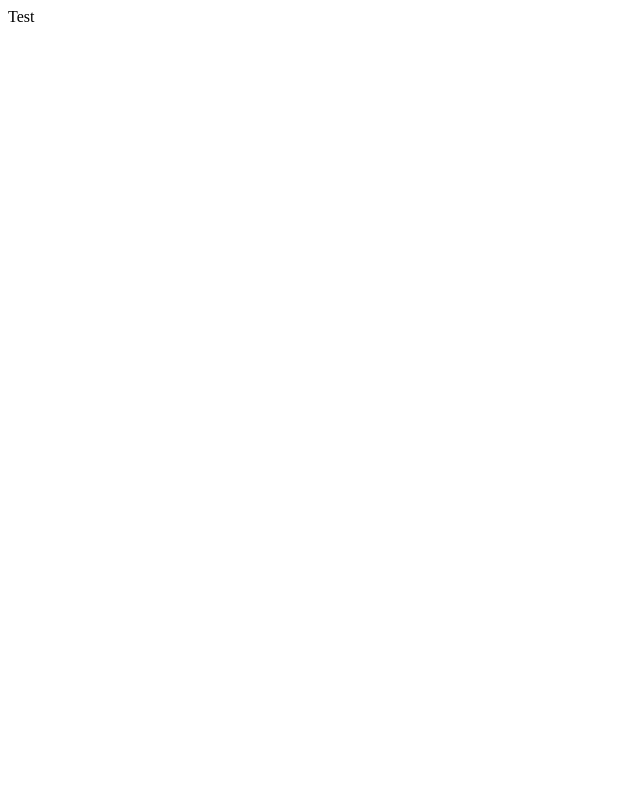
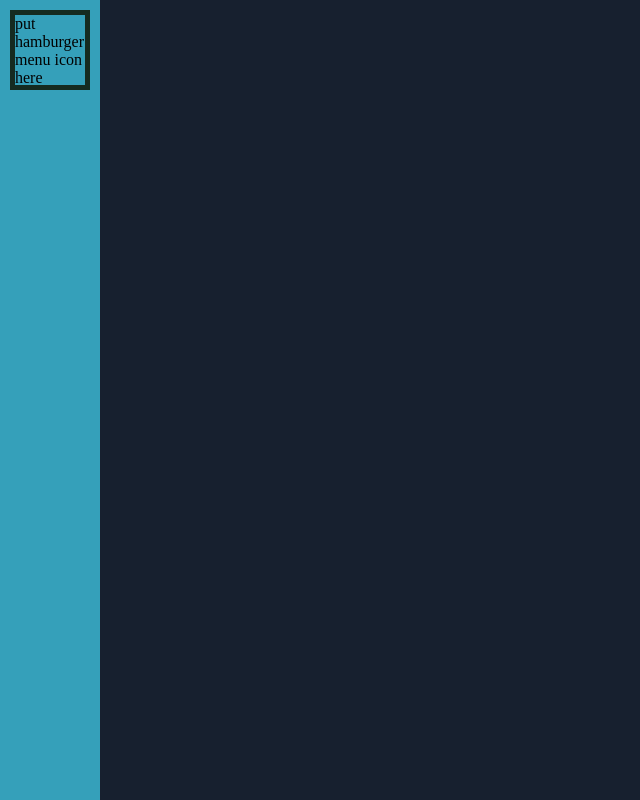
Before and after one commit to m-nguyen22/m-nguyen22.github.io, a plain HTML site: page index.html in a window 1280 px wide. Shown: the whole page, without its empty margins (0-640 px from the left). Drawn offline with Linux system fonts and the light colour scheme.

Commit message:
starting nav, adding css

```diff
--- /dev/null
+++ b/css/main.css
@@ -0,0 +1,32 @@
+body {
+    background-color: #17202f;
+    margin: 0px;
+    /*height:100%;*/
+}
+
+nav{
+    position: fixed;
+    width: 100px;
+    height: 100%;
+    background-color: #35a0ba;
+}
+
+#navbutton{
+    width:70px;
+    height:70px;
+    border:5px solid #152b20;
+    display:block;
+    margin:10px 10px 10px 10px;
+}
+
+#navbutton:hover {
+
+}
+
+@media screen and (max-width: 800px) {
+    nav {
+        position: fixed;
+        height:100px;
+        width:100%; /* The width is 100%, when the viewport is 800px or smaller */
+    }
+}
--- a/index.html
+++ b/index.html
@@ -2,9 +2,12 @@
 <html>
 <head>
 	<title>Test</title>
-	<meta name="viewport" content="width=device-width, initial-scale=1.0"/>
+	<meta name="viewport" content="width=device-width, initial-scale=1"/>
+    <link type="text/css" href="css/main.css" rel="stylesheet"></link>
 </head>
 <body>
+	<nav><span id="navbutton">put hamburger menu icon here</span></nav>
+
 	<div>
 		Test
 	</div>
```
